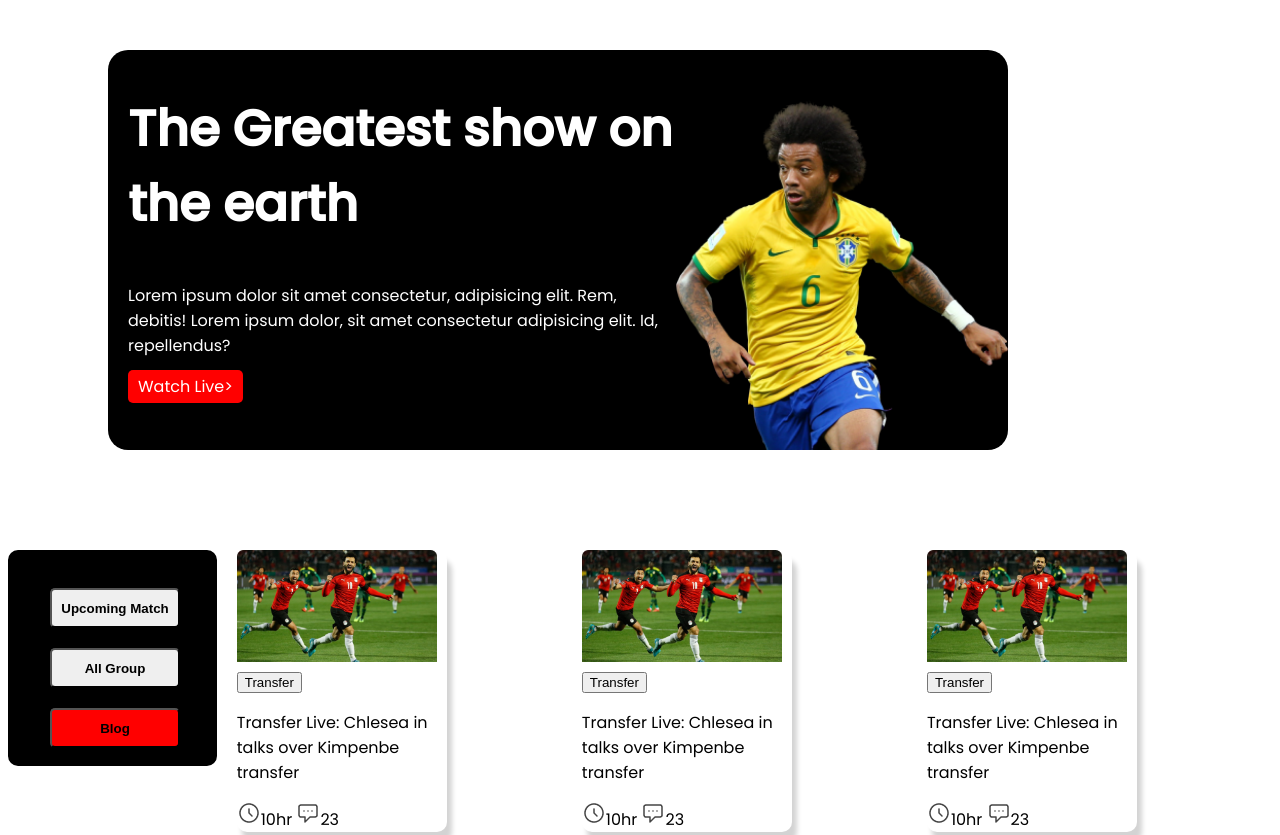
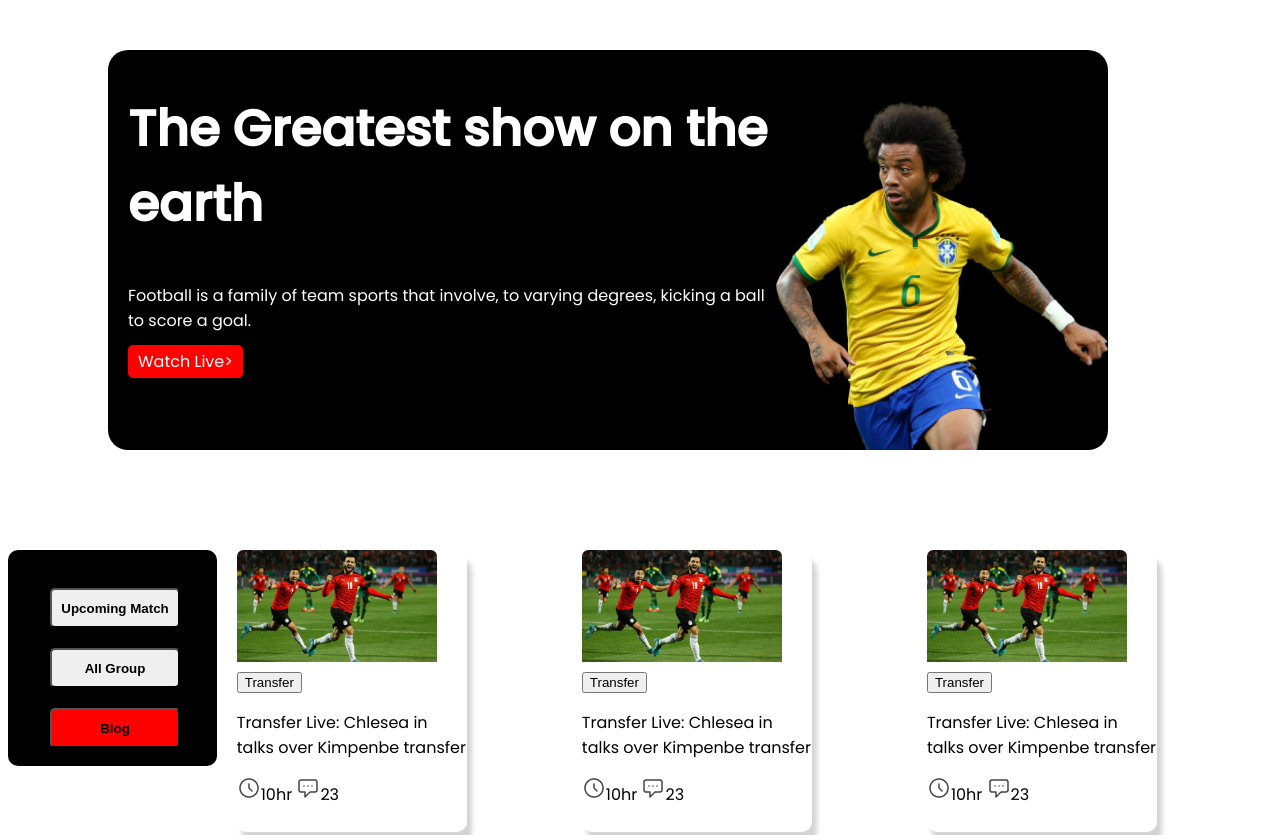
Before and after one commit to mharif1/second-assignment, a plain HTML site: page index.html in a window 1280 px wide. Shown: the top 835 px of the page. Drawn offline with Linux system fonts and the light colour scheme.

Commit message:
resolved

```diff
--- a/index.html
+++ b/index.html
@@ -39,8 +39,7 @@
                     <h1>The Greatest
                         show on the
                         earth</h1>
-                    <p>Lorem ipsum dolor sit amet consectetur, adipisicing elit. Rem, debitis! Lorem ipsum dolor, sit
-                        amet consectetur adipisicing elit. Id, repellendus?</p>
+                    <p>Football is a family of team sports that involve, to varying degrees, kicking a ball to score a goal. </p>
                     <a href="">Watch Live></a>
                 </div>
                 <div class="banner-image">
--- a/styles/style.css
+++ b/styles/style.css
@@ -6,7 +6,7 @@ body {
 /* Top section  */
 .top-banner {
     background-color: black;
-    width: 900px;
+    width: 1000px;
     height: 400px;
     margin-top: 50px;
     margin-left: 100px;
@@ -92,7 +92,7 @@ body {
 }
 
 .match-box {
-    width: 210px;
+    width: 230px;
     height: 282px;
     box-shadow: 5px 10px 5px lightgray;
     border-radius: 10px;
--- a/styles/style2.css
+++ b/styles/style2.css
@@ -6,7 +6,7 @@ body {
 /* Top section  */
 .top-banner {
     background-color: black;
-    width: 900px;
+    width: 1000px;
     height: 400px;
     margin-top: 50px;
     margin-left: 100px;
@@ -46,7 +46,7 @@ body {
 }
 /* -----------menu bar ---------- */
 .menu-bar {
-    width: 220px;
+    width: 210px;
     height: 212px;
     border: 2px solid;
     background-color: black;
@@ -84,7 +84,7 @@ grid-row-gap: 20px;
 grid-column-gap: 20px;
 }
 .match{
-    width: 250px;
+    width: 280px;
     height: 182px;
     box-shadow: 5px 10px 5px lightgray;
     border-radius: 10px;
```
